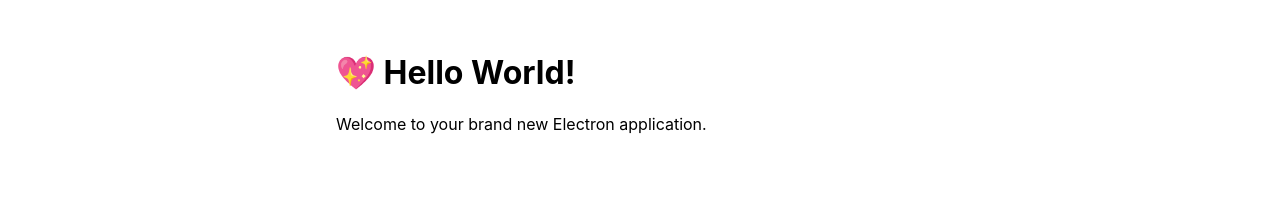
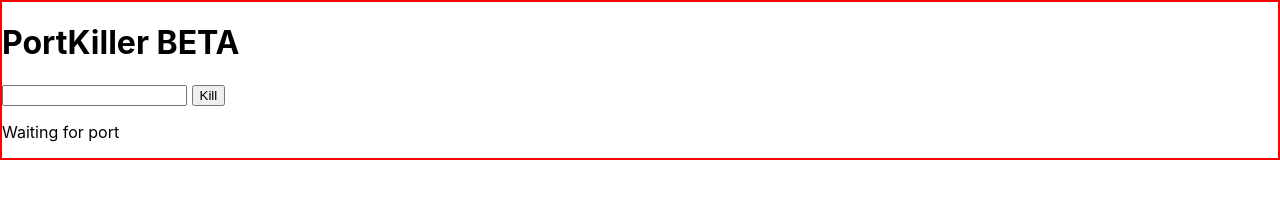
Before and after one commit to anton25360/PortKiller, an Electron app: page src/index.html in a window 1280 px wide. Drawn offline with Linux system fonts and the light colour scheme.

Commit message:
Added plain text

```diff
--- a/src/index.css
+++ b/src/index.css
@@ -1,6 +1,17 @@
+body,html {
+  margin: 0;
+  padding: 0;
+}
+* {
+  box-sizing: border-box;
+}
+
 body {
   font-family: -apple-system, BlinkMacSystemFont, "Segoe UI", Roboto, Helvetica, Arial, sans-serif;
-  margin: auto;
-  max-width: 38rem;
-  padding: 2rem;
+  border: 2px solid red;
+
 }
+
+h1{
+  /* border: 2px solid blue; */
+}
--- a/src/index.html
+++ b/src/index.html
@@ -6,7 +6,11 @@
     <link rel="stylesheet" href="index.css">
   </head>
   <body>
-    <h1>💖 Hello World!</h1>
-    <p>Welcome to your brand new Electron application.</p>
+    <h1>PortKiller BETA</h1>
+    <form>
+      <input type="text" name="portName" id="">
+      <input type="submit" value="Kill">
+    </form>
+    <p id="result">Waiting for port</p>
   </body>
 </html>
```
